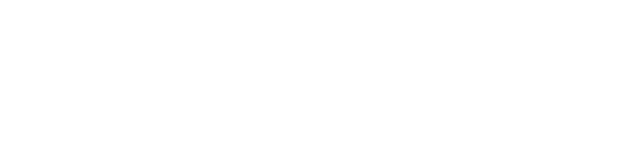
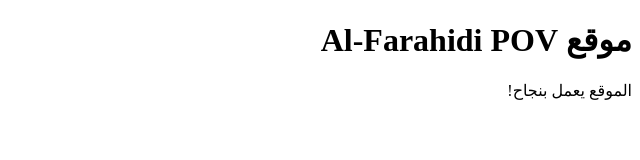
Before and after one commit to AlFarahidipov/al-farahidi, a plain HTML site: page index.html in a window 1280 px wide. Shown: the whole page, without its empty margins (640-1280 px from the left). Drawn offline with Linux system fonts and the light colour scheme.

Commit message:
Update index.html

```diff
--- a/index.html
+++ b/index.html
@@ -4,9 +4,9 @@
     <meta charset="UTF-8">
     <meta name="viewport" content="width=device-width, initial-scale=1.0">
     <title>Al-Farahidi POV</title>
-    <!-- أضع الكود كاملاً هنا -->
 </head>
 <body>
-    <!-- باقي الكود -->
+    <h1>موقع Al-Farahidi POV</h1>
+    <p>الموقع يعمل بنجاح!</p>
 </body>
 </html>
```
